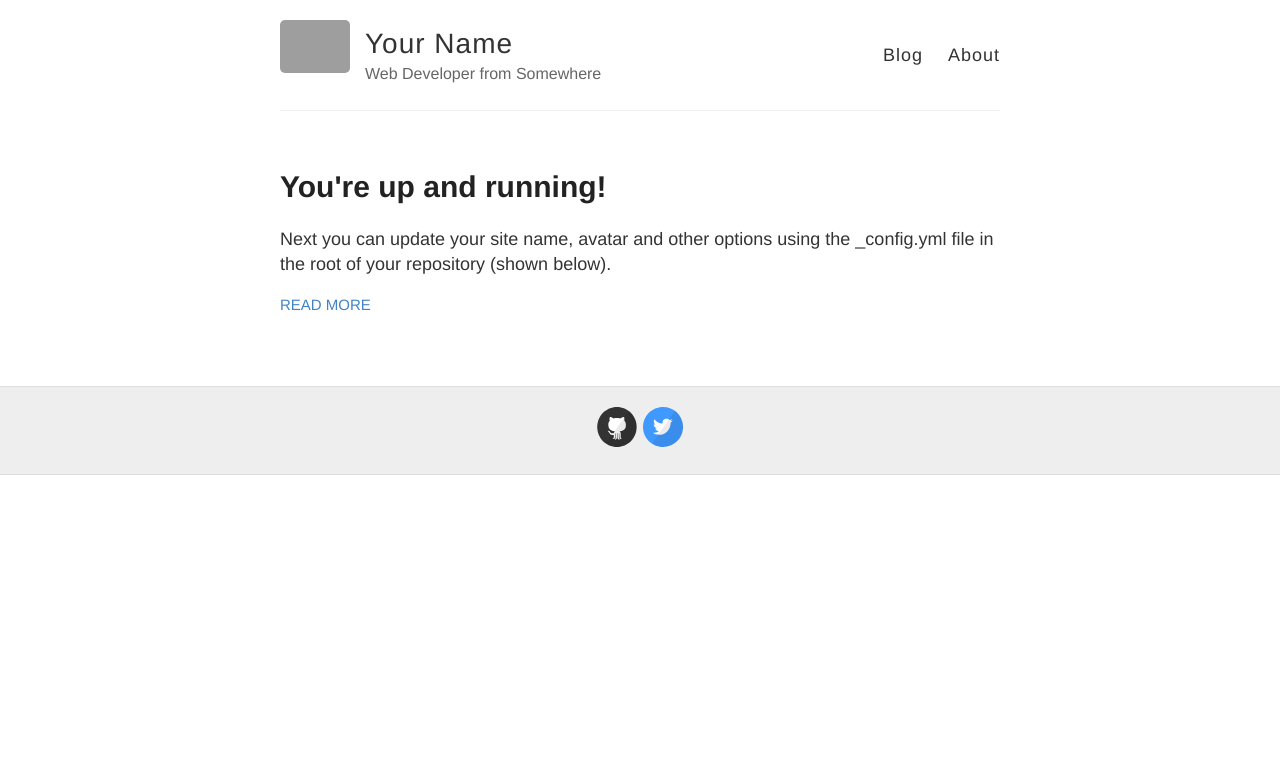
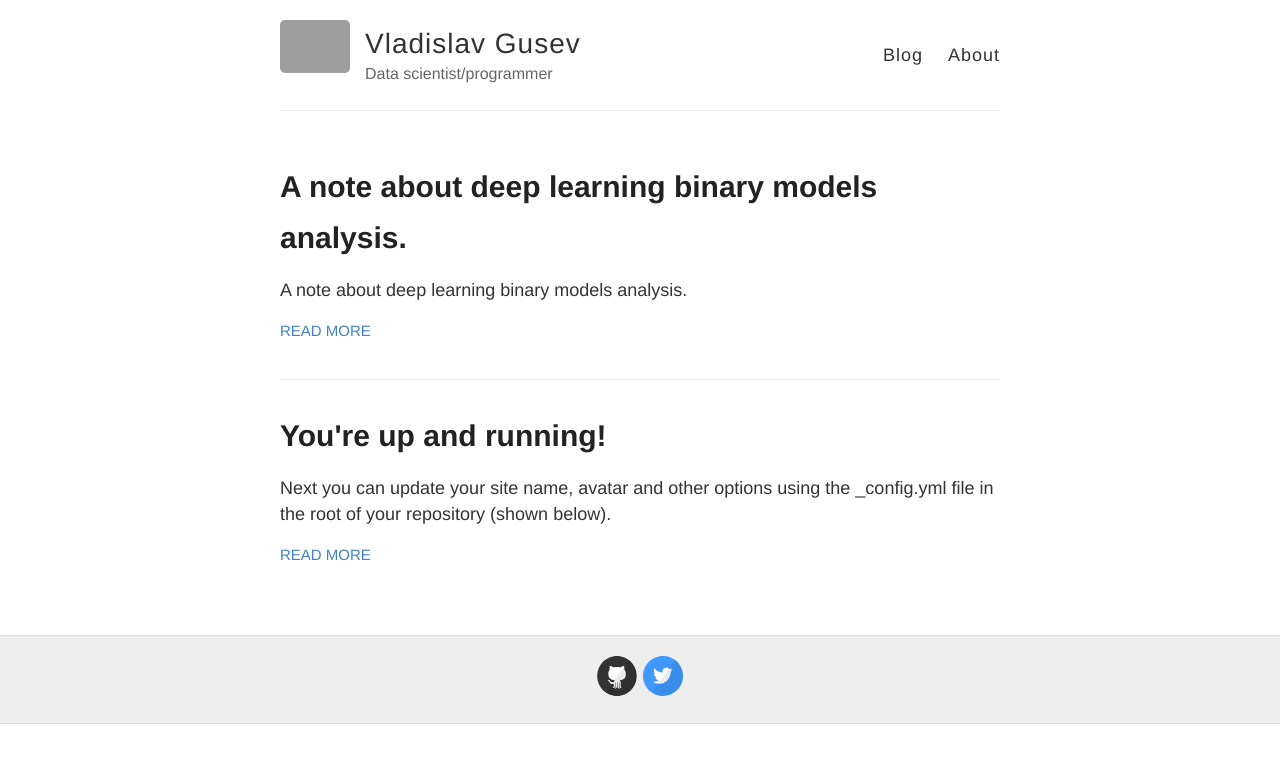
Before and after one commit to xmvlad/xmvlad.github.io, a Jekyll site: the page built from index.html, in a window 1280 px wide. Shown: the top 763 px of the page. Built offline with Jekyll 4.4.1, drawn with Linux system fonts in a browser that asks for light colours; part of the change alters nothing that is shown; grey boxes are pictures that could not be loaded.

Commit message:
Add DNN binary toy model post

```diff
--- a/_config.yml
+++ b/_config.yml
@@ -3,10 +3,10 @@
 #
 
 # Name of your site (displayed in the header)
-name: Your Name
+name: Vladislav Gusev
 
 # Short bio or description (displayed in the header)
-description: Web Developer from Somewhere
+description: Data scientist/programmer
 
 # URL of your avatar or profile pic (you could use your GitHub profile pic)
 avatar: https://raw.githubusercontent.com/barryclark/jekyll-now/master/images/jekyll-logo.png
--- /dev/null
+++ b/_posts/2016-9-9-Binary-DNN-Toy-Model.md
@@ -0,0 +1,54 @@
+---
+layout: post
+title: A note about deep learning binary models analysis.
+---
+
+A note about deep learning binary models analysis.
+
+There very little known why deep learning models, espessially convolution nets, generalize so well, i'm mean from theorethical stand point.
+The task of this note to develop some simple theorethical toy model for DNN to shead some light on it grounds.
+In most real DNN models we operate on vectors/tensors from real line (R^N), and math to analyze full scale model mostly untractable.
+The idea to move from world of real line/manifolds/etc to boolean logic and discret (0,1) state.
+Some one may thought, that this toy model will have very little connection to reality, but there exist research that use such binary models to train on real datasets and they perform surprisingly well http://arxiv.org/pdf/1511.00363v3.pdf.
+
+A first step to toy model aproximation, activation function for layers, y= sign(x0*w0+x1*w1+..+xn*wn), where x0..xn,w0..wn takes on {-1, +1 }.
+At next step we transform activation to boolean algebra, at this stage we use math over GF(2) (mod 2 arithmetic) and n-arity majority function maj, y = maj(x0+w0,x1+w1,x2+w2,..,xn+wn) (changed * to +, because it just xor)
+Now we simplify further, and take majority with arity = 3. At this point some simple structure with two deep leveles and stride=1, can be drawn, like:
+maj(w0+maj(x0+w00,x1+w01,x2+w02),w1+maj(x1+w10,x2+w11,x3+w12),w2+maj(x2+w20,x3+w21,x4+w23)), ...
+
+We start with analyzing one simply layer with stride one. At input we take vector X = (x0, x1, x2, .., xn), and produce vector output Y = (y0, y1, y2, .. ym).
+y0=maj(x0+w00,x1+w01,x2+w02)
+y1=maj(x1+w10,x2+w11,x3+w12)
+y2=maj(x2+w20,x3+w21,x4+w23)
+...
+yn
+
+as we know maj(a,b,c) can be transformed to:
+maj(a,b,c) = a&b xor b&c xor a&c
+
+or at GF(2):
+maj(a,b,c) = a*b+b*c+a*c
+
+y0=maj(x0+w00,x1+w01,x2+w02)=w00*w01+w01*w02+w00*w02+x0*(w01+w02)+x1*(w00+w02)+x2*(w01+w00)+x0*x1+x1*x2+x0*x2
+we just can replace w coefficients, with some other new constants c, then:
+y0=x0*c00+x1*c01+x2*c02+x0*x1+x1*x2+x0*x2 or
+y0=[c00 c01 c02]x[x0 x1 x2]^T + x0*x1+x1*x2+x0*x2, where x0*x1+x1*x2+x0*x2 is the same majority function maj(x0,x1,x2)
+
+y0 = [c00 c01 c02]x[x0 x1 x2]^T + maj(x0, x1, x2)
+y1 = [c10 c11 c12]x[x1 x2 x3]^T + maj(x1, x2, x3)
+y2 = [c20 c21 c22]x[x2 x3 x4]^T + maj(x2, x3, x4)
+..
+yn
+
+In general for single layer, we have some matrix(linear operator) acting on input vector X, and non-linear MAJ added.
+We have:
+Y_n = L_n(X) + MAJ(X), where L_n, n-level operator with matrix of coefficients, MAJ - majority operator not containing any tunable coefficients.
+Or if we take two layer deep:
+Y_1 = L_1(X) + MAJ(X)
+Y_2 = L_2(L_1(X) + MAJ(X)) + MAJ(L_1(X) + MAJ(X)) = L_2(L_1(X)) + L_2(MAJ(X)) + MAJ(L_1(X) + MAJ(X))
+interesting non-linear part is:
+MAJ(L_1(X) + MAJ(X))
+
+So what we have do, at each network level up iteration, shuffle input vector by some *linear operation*, apply MAJ operator, that in fact just find correlations at it inputs.
+Than take result and put it to the next level, where again simple linear transfomation applied(in GF(2) it some sort of shuffling and negating inputs), and correlations searched, again.
+At this point, contrary to believe that DNN models produce exponentially more complex "interpolations", our toy model produced some simple structure, tunabel linear operators on each level applied + fixed structure MAJ non-linear(correlation) operator.
```
